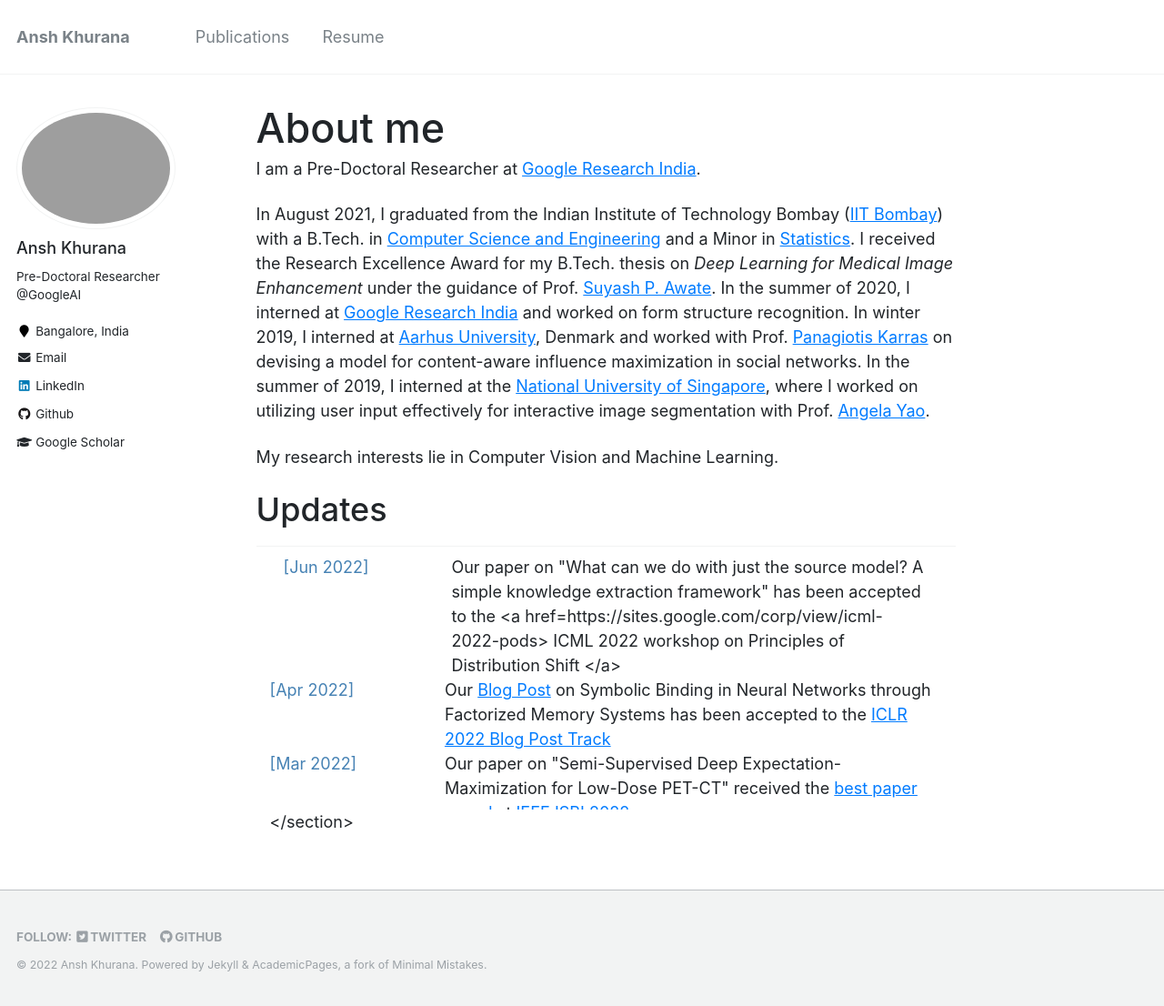
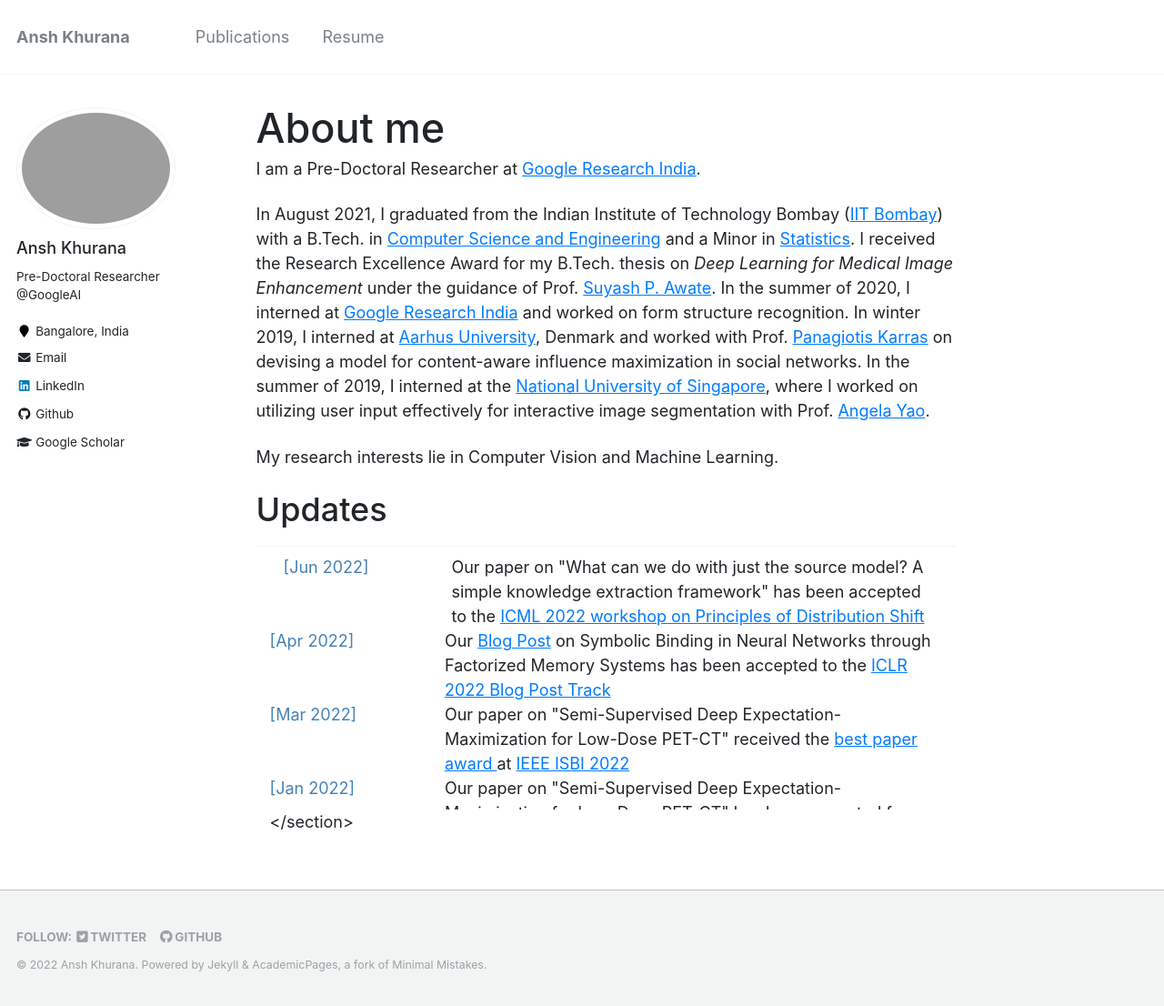
Before and after one commit to AnshKhurana/anshkhurana.github.io, a Jekyll site: the page built from _pages/about.md, in a window 1280 px wide and 1106 px high. Shown: the whole window at 91% size. Built offline with Jekyll 4.4.1, drawn with Linux system fonts in a browser that asks for light colours.

Commit message:
Update for bugfix.

```diff
--- a/_pages/about.md
+++ b/_pages/about.md
@@ -28,7 +28,7 @@
                 <div class="row">
                   <div class="col-xs-4 col-md-3 update-dates">[Jun 2022]</div>
                   <div class="col">
-                   Our paper on "What can we do with just the source model? A simple knowledge extraction framework" has been accepted to the <a href=https://sites.google.com/corp/view/icml-2022-pods> ICML 2022 workshop on Principles of Distribution Shift </a>
+                   Our paper on "What can we do with just the source model? A simple knowledge extraction framework" has been accepted to the <a href="https://sites.google.com/corp/view/icml-2022-pods"> ICML 2022 workshop on Principles of Distribution Shift </a>
                 </div>
                 <!-- ICLR 2022 Blog Post -->
                 <div class="row">
```
